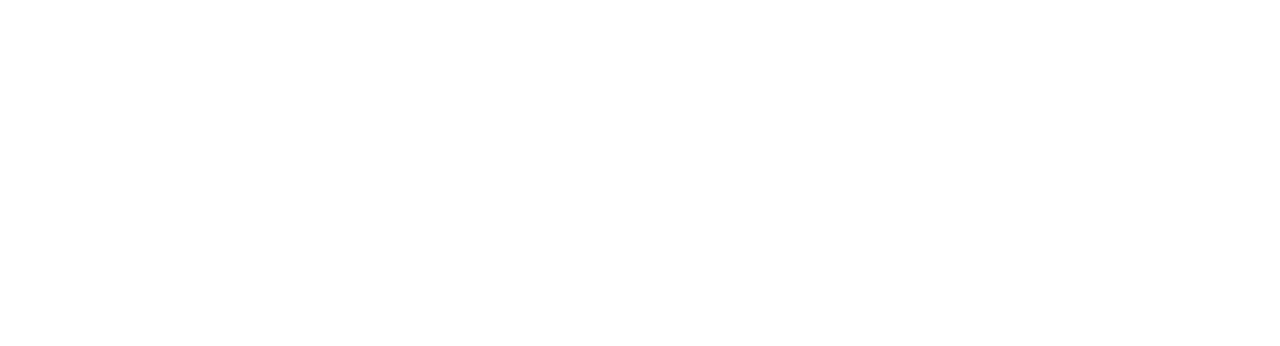
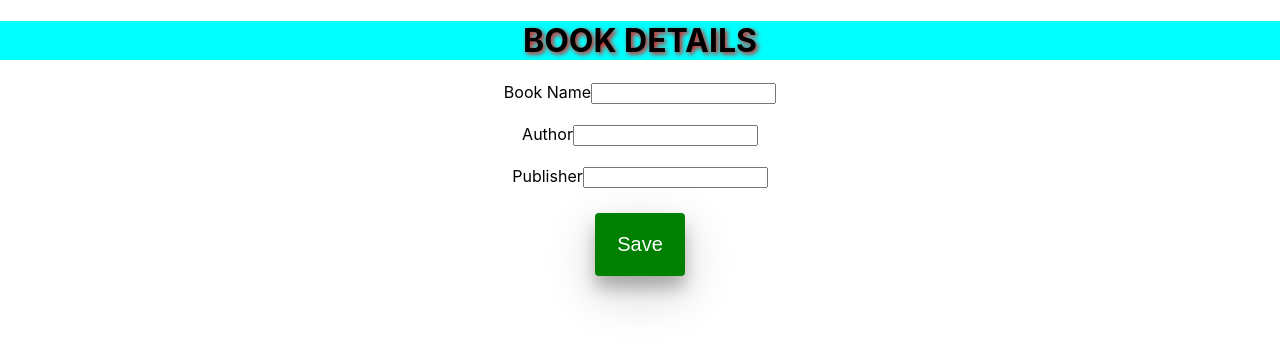
Before and after one commit to aravindsa123/product, a React (Create React App) app: page /Book in a window 1280 px wide. Before the commit this address had no page. Shown: the top 346 px of the page. Built offline with nearby package versions, Linux system fonts and the light colour scheme.

Commit message:
first commit

```diff
--- a/src/App.js
+++ b/src/App.js
@@ -6,8 +6,8 @@ import { BrowserRouter, Route, Routes } from "react-router-dom";
 import Login from "./components/Login/Login";
 import Logindata from "./components/Login/Logindata";
 import Course from "./components/course/Course";
-
-
+import Home from "./components/Home/Home";
+import Book from "./components/Book/Book";
 
 function App() {
   return (
@@ -15,13 +15,16 @@ function App() {
       <BrowserRouter>
       <Routes>
       <Route path={"/"} element={<Login/>}></Route>
-      <Route path={"/Home"} element={<Logindata/>}></Route>
+      <Route path={"/Ldata"} element={<Logindata/>}></Route>
       <Route path={"/Course"} element={<Course/>}></Route>
+      <Route path={"/Home"} element={<Home/>}></Route>
+      <Route path={"/Book"} element={<Book/>}></Route>
       </Routes>
       </BrowserRouter>
       {/* <Transferdata username="Aravind" password="Avd2255" usertype="Admin"/> */}
       {/* <Login/> */}
       {/* <Course/> */}
+      {/* <Home/> */}
     </div>
   );
 }
--- /dev/null
+++ b/src/components/Book/Book.css
@@ -0,0 +1,48 @@
+.aa{
+    text-align: center;
+    background-color: aqua;
+    color: black;
+    text-shadow: 2px 2px 5px red;
+}
+.f{
+    text-align: center;
+}
+.b{
+    border-radius: 4px;
+    background-color:green;
+    border: none;
+    color: #FFFFFF;
+    text-align: center;
+    font-size: 20px;
+    padding: 20px;
+    width: 90px;
+    transition: all 0.5s;
+    cursor: pointer;
+    margin: 5px;
+    box-shadow: 0 12px 16px 0 rgba(0,0,0,0.24), 0 17px 50px 0 rgba(0,0,0,0.19);
+}
+
+.b span{
+    cursor: pointer;
+    display: inline-block;
+    position: relative;
+    transition: 0.5s;
+}
+
+.b span:after{
+    content: '\00bb';
+    position: absolute;
+    opacity: 0;
+    top: 0;
+    right: -20px;
+    transition: 0.5s;
+}
+
+.b:hover span{
+    padding-right: 25px;
+
+}
+.b:hover span:after{
+    opacity: 1;
+    right: 0;
+}
--- /dev/null
+++ b/src/components/Book/Book.jsx
@@ -0,0 +1,64 @@
+import React, { useState } from 'react'
+import './Book.css'
+const Book = () => {
+    const [bon,setBon] = useState('');
+    const [au,setAu] = useState('');
+    const [pu,setPu] = useState('');
+    const [er,setEr] = useState(false);
+
+    const readbookname = (event) => {
+        event.preventDefault();
+       setBon(event.target.value);
+       console.log(event.target.value);
+    }
+    const readauthor = (event) => {
+        event.preventDefault();
+        setAu(event.target.value);
+        console.log(event.target.value);
+     }
+     const readpublisher = (event) => {
+        event.preventDefault();
+        setPu(event.target.value);
+        console.log(event.target.value);
+     }
+     const checkfilleddata = (event) => {
+        event.preventDefault();
+        if(bon.trim() ===''|| au.trim() ===''||pu.trim() ==='')
+        {
+         setEr(true);
+         return;
+        }
+        else
+        {
+            setEr(false);
+        }
+        const myobj={
+            bookname:bon,
+            author:au,
+            publisher:pu
+        }
+        fetch("https://project01-32f37-default-rtdb.firebaseio.com/Project01.json",
+        {
+            method:"POST",
+            body:JSON.stringify(myobj),
+            headers:{"Content-Type":"application/json",
+        }
+        }
+        );
+    }
+
+  return (
+    <div>
+        <h1 className='aa'>BOOK DETAILS</h1>
+      <form className='f'>
+        Book Name<input type="text" onChange={readbookname}/><br/><br/>
+        Author<input type="text" onChange={readauthor}/><br/><br/>
+        Publisher<input type="text" onChange={readpublisher}/><br/><br/>
+        <button type="submit" onClick={checkfilleddata} className='b'>Save</button>
+        {er && 'Please Fill the above columns'}
+      </form>
+    </div>
+  )
+}
+
+export default Book
--- /dev/null
+++ b/src/components/Home/Home.css
@@ -0,0 +1,6 @@
+.a{
+    text-align: center;
+    background-color: aqua;
+    color: black;
+    text-shadow: 2px 2px 5px red;
+}
--- /dev/null
+++ b/src/components/Home/Home.jsx
@@ -0,0 +1,11 @@
+import React from 'react'
+import './Home.css'
+const Home = () => {
+  return (
+    <div>
+      <h1 className='a'>WELCOME TO ADMIN PANEL</h1>
+    </div>
+  )
+}
+
+export default Home
--- a/src/components/Login/Login.jsx
+++ b/src/components/Login/Login.jsx
@@ -1,10 +1,11 @@
 import React, { useState } from 'react'
 import './Login.css'
-import { Link } from 'react-router-dom';
+import { useNavigate } from 'react-router-dom';
 const Login = () => {
     const [un,setUn] = useState('');
     const [pwd,setPwd] = useState('');
     const [error,setError] = useState(false);
+    const navigate = useNavigate();
 
     const readusername = (event) => {
         event.preventDefault();
@@ -23,6 +24,10 @@ const Login = () => {
          setError(true);
          return;
         }
+        else
+        {
+         navigate("/Home");
+        }
      }
   return (
     <div>
```
